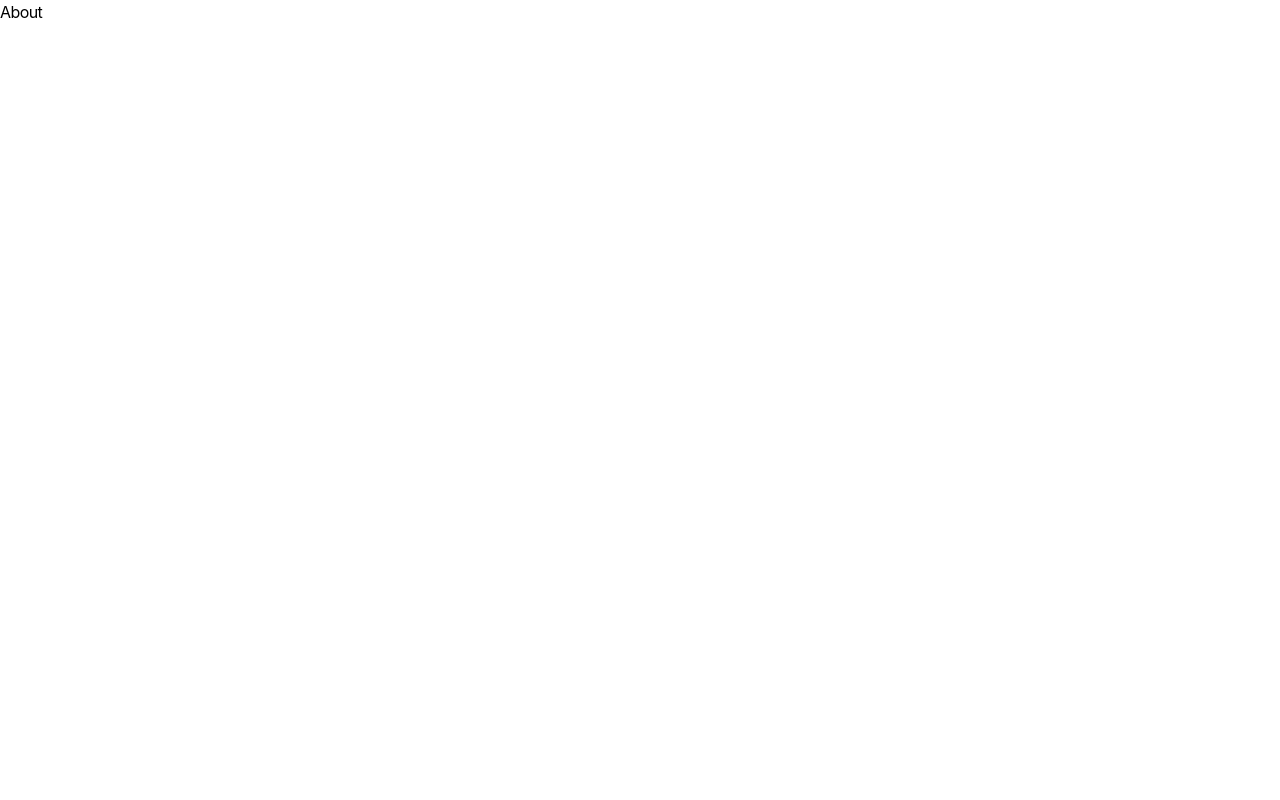
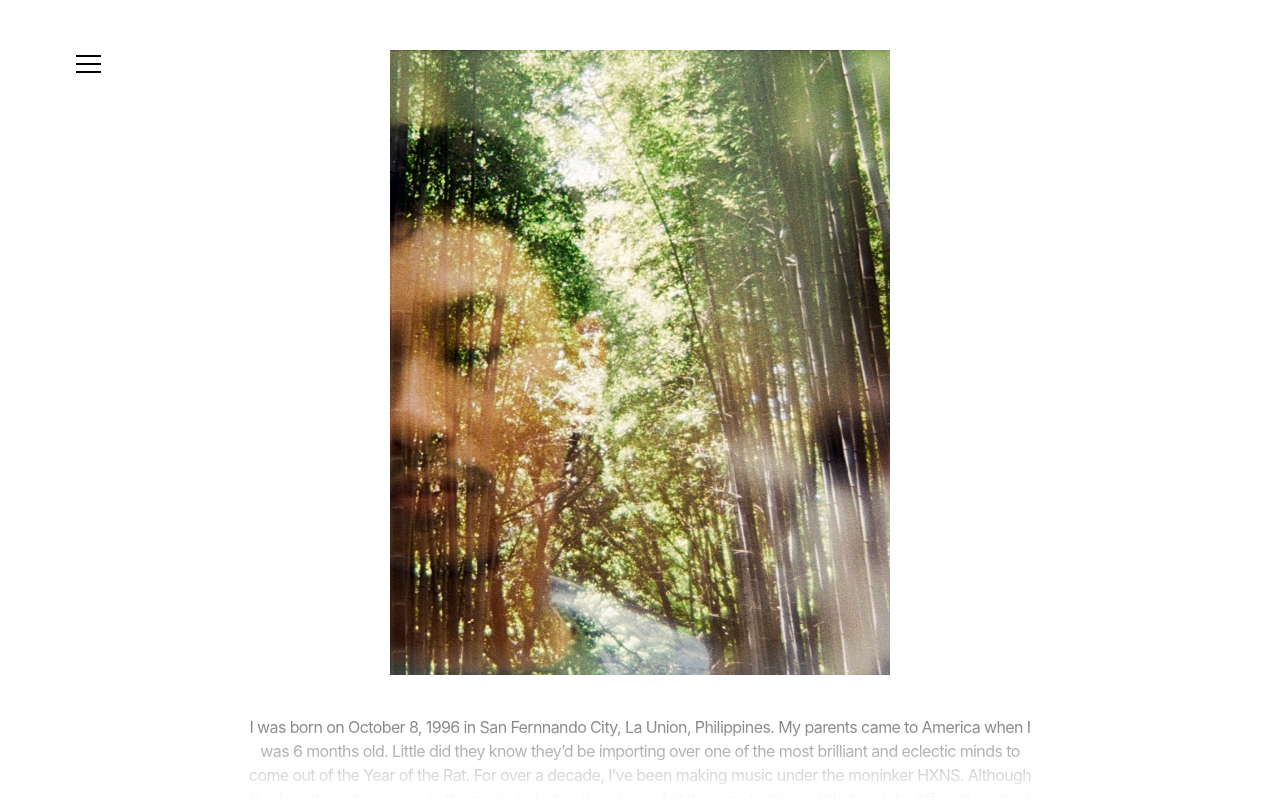
Before and after one commit to michaelgcord/hxns, a React (Vite) app: page /about in a window 1280 px wide. Built offline with nearby package versions, Linux system fonts and the light colour scheme.

Commit message:
finish about page

```diff
--- a/src/components/NavMenu.tsx
+++ b/src/components/NavMenu.tsx
@@ -17,7 +17,7 @@ const NavMenu = () => {
                         <Link to="/timeline">Timeline</Link>
                     </div>
                     <div className='nav-item'>
-                        <Link to="/releases">Discography</Link>
+                        <Link to="/discography">Discography</Link>
                     </div>
                     <div className='nav-item'>
                         <Link to="/about">About</Link>
--- a/src/index.css
+++ b/src/index.css
@@ -77,6 +77,15 @@ a {
   padding-bottom: 200px;
 }
 
+.about {
+  width: 800px;
+  padding-bottom: 200px;
+  display: flex;
+  flex-direction: column;
+  align-items: center;
+  justify-content: center;
+}
+
 .entry {
   display: flex;
   flex-direction: column;
--- a/src/pages/About.tsx
+++ b/src/pages/About.tsx
@@ -1,7 +1,16 @@
+import photo from "../assets/about.jpg"
+import NavMenu from "../components/NavMenu"
+
 const About = () => {
     return (
-        <div>
-            About
+        <div className="main-container">
+            <NavMenu />
+            <div className="about">
+                <img src={photo} alt="" width={500} style={{margin: '30px 0 40px'}}/>
+                <div style={{textAlign: 'center'}}>
+                    I was born on October 8, 1996 in San Fernnando City, La Union, Philippines. My parents came to America when I was 6 months old. Little did they know they’d be importing over one of the most brilliant and eclectic minds to come out of the Year of the Rat. For over a decade, I’ve been making music under the moninker HXNS. Although I’ve found much success in the music industry, I’ve always felt the urge to dip my little toes into different sects of the arts: photography, film, you name it. I’ve come to realize that I am a creator at heart – I just need to make something, anything... I have to scratch that itch in my brain. The medium is just that – the medium. It’s all me. It’s always been me. True, beautiful, real. I am eternal.
+                </div>
+            </div>
         </div>
     )
 }
```
Also changed, not shown: src/assets/about.jpg (added).
